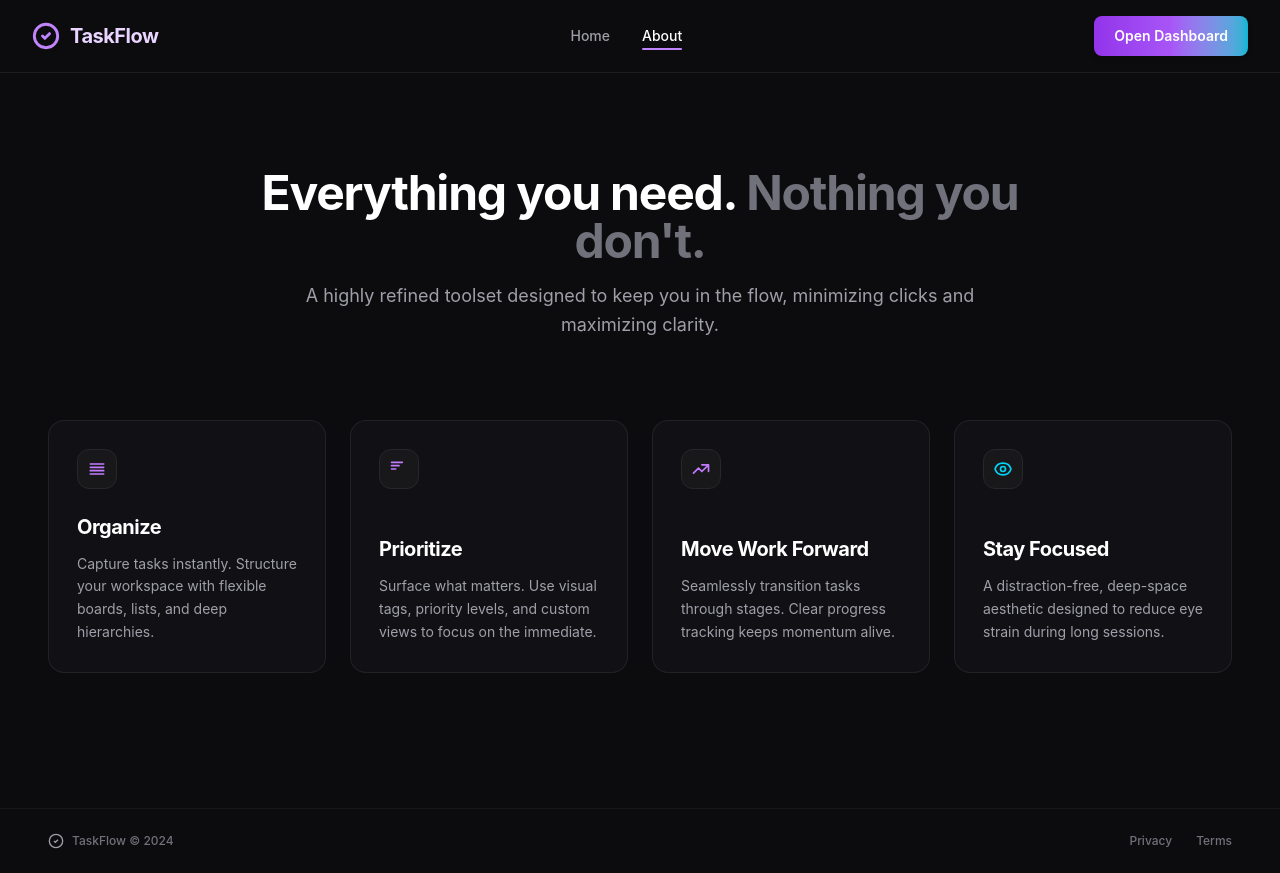
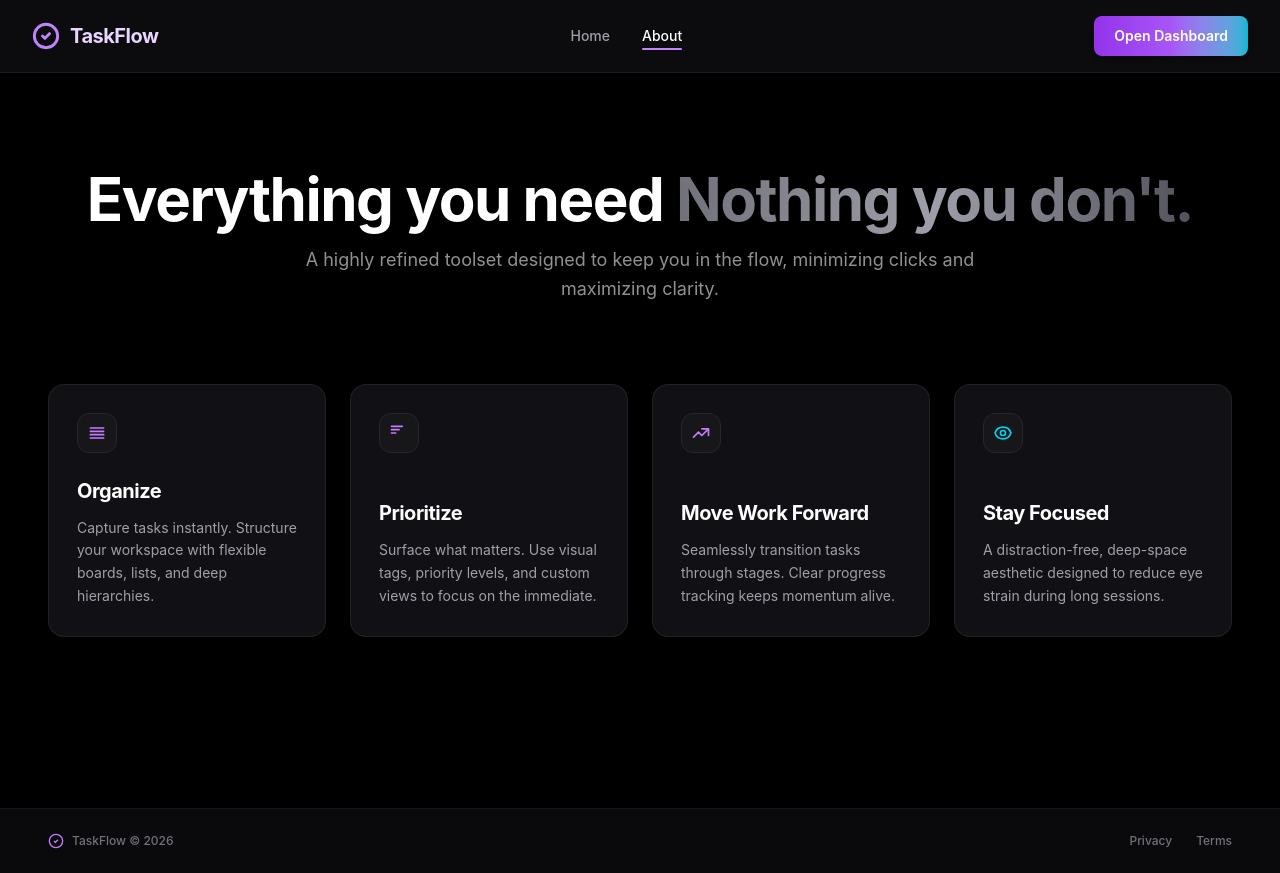
Before and after one commit to tulsishuka/TaskFlow-Modern-, a React (Vite) app in the folder Frontend/: page /about in a window 1280 px wide. Built offline with nearby package versions, Linux system fonts and the light colour scheme.

Commit message:
Frontend/src/pages/About.tsx

```diff
--- a/Frontend/src/pages/About.tsx
+++ b/Frontend/src/pages/About.tsx
@@ -7,7 +7,7 @@ const About = () => {
         'Capture tasks instantly. Structure your workspace with flexible boards, lists, and deep hierarchies.',
       icon: (
         <svg
-          className="w-5 h-5 text-purple-400"
+          className="w-5 h-5 text-purple-400 group-hover:scale-110 transition-transform duration-200"
           fill="none"
           stroke="currentColor"
           viewBox="0 0 24 24"
@@ -27,7 +27,7 @@ const About = () => {
         'Surface what matters. Use visual tags, priority levels, and custom views to focus on the immediate.',
       icon: (
         <svg
-          className="w-5 h-5 text-purple-400"
+          className="w-5 h-5 text-purple-400 group-hover:scale-110 transition-transform duration-200"
           fill="none"
           stroke="currentColor"
           viewBox="0 0 24 24"
@@ -47,7 +47,7 @@ const About = () => {
         'Seamlessly transition tasks through stages. Clear progress tracking keeps momentum alive.',
       icon: (
         <svg
-          className="w-5 h-5 text-purple-400"
+          className="w-5 h-5 text-purple-400 group-hover:scale-110 transition-transform duration-200"
           fill="none"
           stroke="currentColor"
           viewBox="0 0 24 24"
@@ -67,7 +67,7 @@ const About = () => {
         'A distraction-free, deep-space aesthetic designed to reduce eye strain during long sessions.',
       icon: (
         <svg
-          className="w-5 h-5 text-cyan-400"
+          className="w-5 h-5 text-cyan-400 group-hover:scale-110 transition-transform duration-200"
           fill="none"
           stroke="currentColor"
           viewBox="0 0 24 24"
@@ -90,35 +90,31 @@ const About = () => {
   ];
 
   return (
-    <div className="min-h-screen bg-[#0c0c0e] text-white flex flex-col justify-between">
-      {/* Main Content Section */}
+    <div className="min-h-screen bg-[#000000] text-white flex flex-col justify-between selection:bg-purple-500/30 selection:text-purple-200">
       <section className="container mx-auto px-6 sm:px-8 lg:px-12 py-16 lg:py-24 max-w-7xl">
-        {/* Section Header */}
-        <div className="text-center space-y-4 max-w-3xl mx-auto mb-16 sm:mb-20">
-          <h2 className="text-3xl sm:text-4xl lg:text-5xl font-bold tracking-tight">
-            Everything you need.{' '}
-            <span className="text-zinc-500 font-bold">Nothing you don't.</span>
+        <div className="text-center space-y-4 max-w-7xl mx-auto mb-16 sm:mb-20">
+          <h2 className="text-3xl sm:text-4xl lg:text-6xl font-bold tracking-tight">
+            Everything you need {' '}
+            <span className="bg-gradient-to-r from-zinc-500 via-zinc-400 to-zinc-600 bg-clip-text text-transparent font-bold">
+              Nothing you don't.
+            </span>
           </h2>
-          <p className="text-zinc-400 text-base sm:text-lg font-normal leading-relaxed max-w-2xl mx-auto">
+          <p className="text-[#929093] text-base sm:text-lg font-normal leading-relaxed max-w-2xl mx-auto">
             A highly refined toolset designed to keep you in the flow, minimizing clicks and maximizing clarity.
           </p>
         </div>
-
-        {/* 4-Card Grid */}
         <div className="grid grid-cols-1 sm:grid-cols-2 lg:grid-cols-4 gap-6">
           {features.map((feature, index) => (
             <div
               key={index}
-              className="bg-[#111115] border border-zinc-800/80 rounded-2xl p-6 sm:p-7 flex flex-col justify-between space-y-6 hover:border-zinc-700/80 transition-all duration-200"
+              className="group bg-[#111115] border border-zinc-800/80 rounded-2xl p-6 sm:p-7 flex flex-col justify-between space-y-6 hover:border-purple-500/40 hover:bg-[#131318] hover:-translate-y-1 hover:shadow-xl hover:shadow-purple-500/5 transition-all duration-300 ease-out"
             >
-              {/* Icon Box */}
-              <div className="w-10 h-10 rounded-xl bg-zinc-900 border border-zinc-800 flex items-center justify-center">
+              <div className="w-10 h-10 rounded-xl bg-zinc-900/90 border border-zinc-800 flex items-center justify-center group-hover:border-purple-500/30 transition-colors">
                 {feature.icon}
               </div>
 
-              {/* Text Content */}
               <div className="space-y-3">
-                <h3 className="text-xl font-bold text-white tracking-tight">
+                <h3 className="text-xl font-bold text-white tracking-tight group-hover:text-purple-200 transition-colors">
                   {feature.title}
                 </h3>
                 <p className="text-zinc-400 text-sm leading-relaxed">
@@ -129,14 +125,11 @@ const About = () => {
           ))}
         </div>
       </section>
-
-      {/* Footer Section */}
-      <footer className="w-full border-t border-zinc-900 py-6 px-6 sm:px-12">
+      <footer className="w-full border-t border-zinc-900/80 py-6 px-6 sm:px-12 bg-[#0a0a0c]">
         <div className="container mx-auto max-w-7xl flex flex-col sm:flex-row items-center justify-between gap-4 text-xs text-zinc-500 font-medium">
-          {/* Logo & Copyright */}
           <div className="flex items-center gap-2">
             <svg
-              className="w-4 h-4 text-zinc-400"
+              className="w-4 h-4 text-purple-400"
               viewBox="0 0 24 24"
               fill="none"
               stroke="currentColor"
@@ -145,10 +138,8 @@ const About = () => {
               <circle cx="12" cy="12" r="10" />
               <path d="m9 12 2 2 4-4" />
             </svg>
-            <span>TaskFlow © 2024</span>
+            <span>TaskFlow © {new Date().getFullYear()}</span>
           </div>
-
-          {/* Links */}
           <div className="flex items-center gap-6">
             <a href="#privacy" className="hover:text-zinc-300 transition-colors">
               Privacy
```
